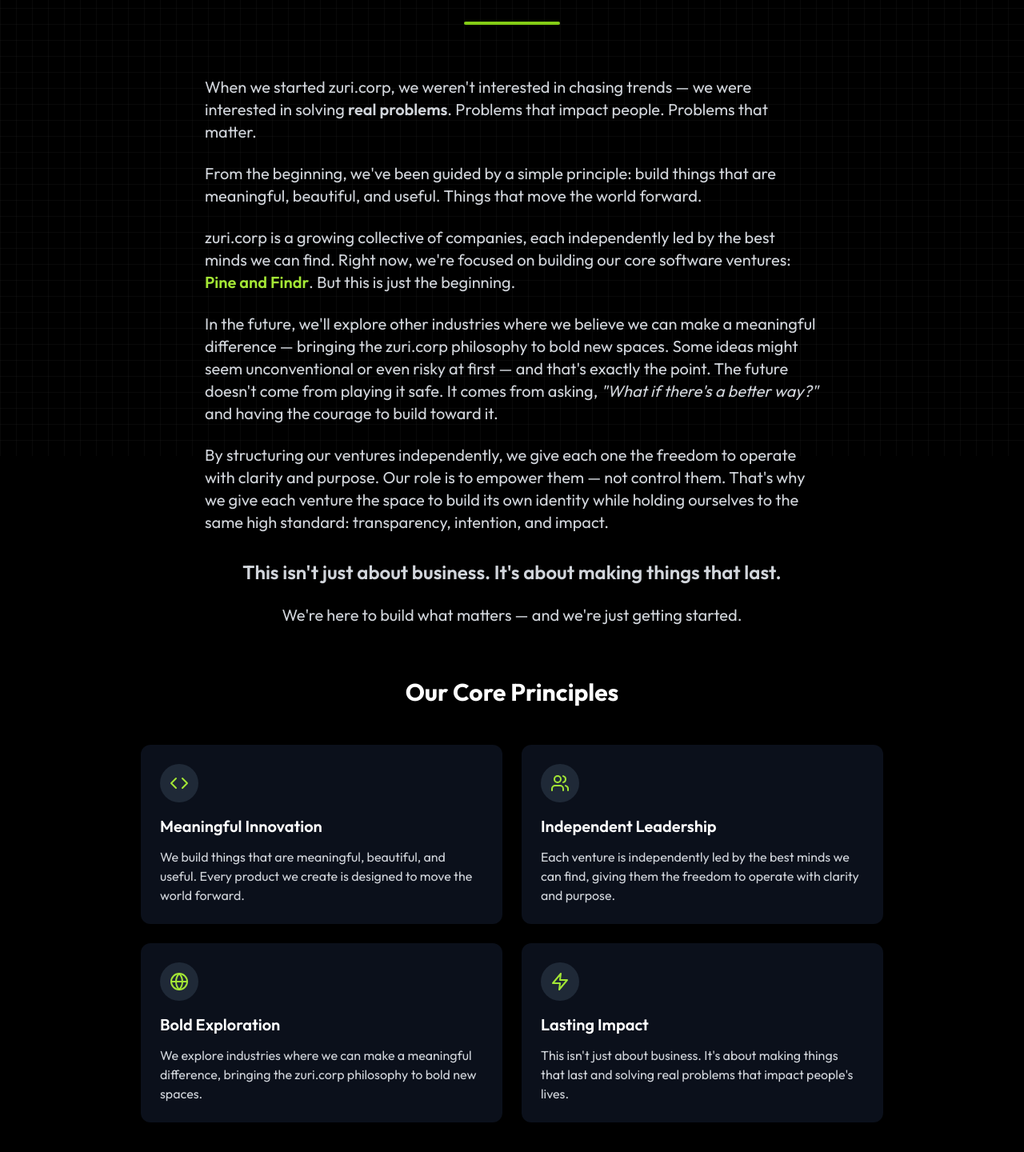
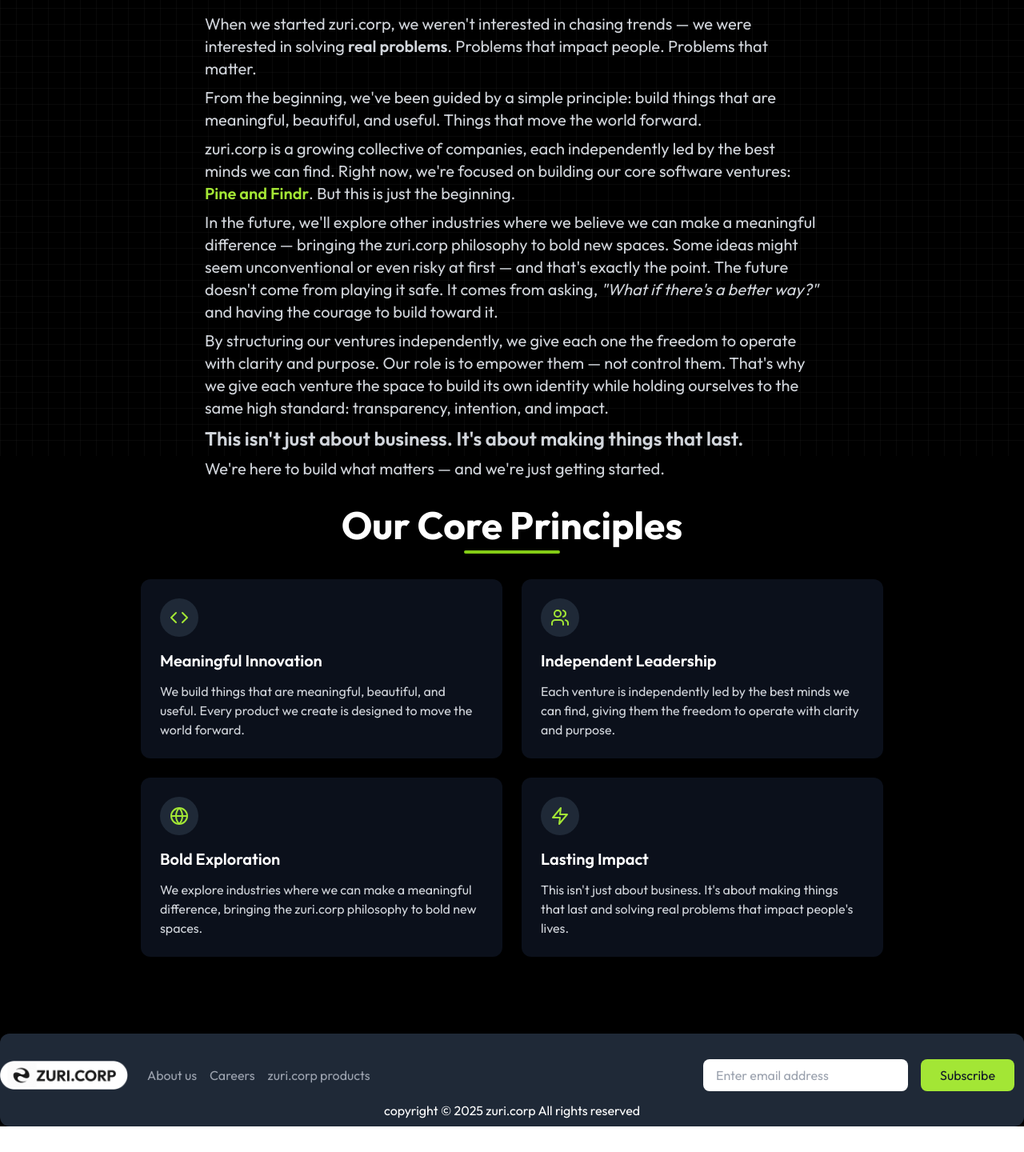
Before and after one commit to Oladotunlaniyan/zuri-landing, a React (Vite) app: page /about-us in a window 1280 px wide. Shown: the part 230-1670 px from the top of the page at 80% size. After the commit the page ends 1638 px from the top, so only its background shows below. Built offline with nearby package versions, Linux system fonts and the light colour scheme.

Commit message:
corrected indent and space for every page

```diff
--- a/src/components/about-us.tsx
+++ b/src/components/about-us.tsx
@@ -126,11 +126,11 @@
 					initial="hidden"
 					animate="visible"
 					variants={staggerContainer}
-					className="container relative z-10 max-w-5xl px-4 pt-10 pb-20 mx-auto sm:px-6 md:px-8 lg:px-12"
+					className="container relative z-10 max-w-5xl px-4 pt-6 pb-20 mx-auto sm:px-6 md:px-8 lg:px-12"
 				>
-					<motion.div variants={fadeIn} className="mb-16 text-center">
+					<motion.div variants={fadeIn} className="mb-6 text-center">
 						<h1
-							className={`text-4xl md:text-5xl font-bold mb-6 ${
+							className={`text-4xl md:text-5xl font-bold mb-2 ${
 								isDarkMode ? "text-white" : "text-gray-900"
 							}`}
 						>
@@ -142,11 +142,11 @@
 							transition={{ delay: 0.3, duration: 0.8 }}
 							className={`h-1 mx-auto ${
 								isDarkMode ? "bg-lime-500" : "bg-lime-600"
-							} rounded-full mb-8`}
+							} rounded-full mb-2`}
 						/>
 					</motion.div>
 
-					<motion.div variants={fadeIn} className="max-w-3xl mx-auto mb-16">
+					<motion.div variants={fadeIn} className="max-w-3xl mx-auto mb-8">
 						<div
 							className={`prose lg:prose-lg ${
 								isDarkMode
@@ -154,20 +154,20 @@
 									: "text-gray-700 prose-headings:text-gray-900"
 							} mx-auto`}
 						>
-							<p className="mb-6 text-lg leading-relaxed md:text-xl">
+							<p className="mb-2 text-lg leading-relaxed md:text-xl">
 								When we started zuri.corp, we weren't interested in chasing
 								trends — we were interested in solving{" "}
 								<span className="font-semibold">real problems</span>. Problems
 								that impact people. Problems that matter.
 							</p>
 
-							<p className="mb-6 text-lg leading-relaxed md:text-xl">
+							<p className="mb-2 text-lg leading-relaxed md:text-xl">
 								From the beginning, we've been guided by a simple principle:
 								build things that are meaningful, beautiful, and useful. Things
 								that move the world forward.
 							</p>
 
-							<p className="mb-6 text-lg leading-relaxed md:text-xl">
+							<p className="mb-2 text-lg leading-relaxed md:text-xl">
 								zuri.corp is a growing collective of companies, each
 								independently led by the best minds we can find. Right now,
 								we're focused on building our core software ventures:{" "}
@@ -181,7 +181,7 @@
 								. But this is just the beginning.
 							</p>
 
-							<p className="mb-6 text-lg leading-relaxed md:text-xl">
+							<p className="mb-2 text-lg leading-relaxed md:text-xl">
 								In the future, we'll explore other industries where we believe
 								we can make a meaningful difference — bringing the zuri.corp
 								philosophy to bold new spaces. Some ideas might seem
@@ -192,7 +192,7 @@
 								and having the courage to build toward it.
 							</p>
 
-							<p className="mb-6 text-lg leading-relaxed md:text-xl">
+							<p className="mb-2 text-lg leading-relaxed md:text-xl">
 								By structuring our ventures independently, we give each one the
 								freedom to operate with clarity and purpose. Our role is to
 								empower them — not control them. That's why we give each venture
@@ -200,26 +200,36 @@
 								the same high standard: transparency, intention, and impact.
 							</p>
 
-							<p className="mt-8 mb-6 text-xl font-semibold text-center md:text-2xl">
+							<p className="mt-2 mb-2 text-xl font-semibold text-left md:text-2xl">
 								This isn't just about business. It's about making things that
 								last.
 							</p>
 
-							<p className="text-lg text-center md:text-xl">
+							<p className="text-lg text-left md:text-xl">
 								We're here to build what matters — and we're just getting
 								started.
 							</p>
 						</div>
 					</motion.div>
 
-					<motion.div variants={fadeIn} className="mb-12">
-						<h2
-							className={`text-2xl md:text-3xl font-bold text-center mb-12 ${
+					<motion.div variants={fadeIn} className="mb-4">
+						<motion.div variants={fadeIn} className="mb-8 text-center">
+						<h3
+							className={`text-4xl md:text-5xl font-bold mb-2 ${
 								isDarkMode ? "text-white" : "text-gray-900"
 							}`}
 						>
 							Our Core Principles
-						</h2>
+						</h3>
+						<motion.div
+							initial={{ width: 0 }}
+							animate={{ width: "120px" }}
+							transition={{ delay: 0.3, duration: 0.8 }}
+							className={`h-1 mx-auto ${
+								isDarkMode ? "bg-lime-500" : "bg-lime-600"
+							} rounded-full mb-2`}
+						/>
+					</motion.div>
 
 						<div className="grid grid-cols-1 gap-6 md:grid-cols-2">
 							{features.map((feature, index) => (
--- a/src/components/careers.tsx
+++ b/src/components/careers.tsx
@@ -195,26 +195,34 @@
 				</Link>
 			</motion.div>
 			<motion.main
-				className="container relative z-10 max-w-4xl px-4 py-16 mx-auto sm:px-6 lg:px-8"
+				className="container relative z-10 max-w-4xl px-4 py-2 mx-auto sm:px-6 lg:px-8"
 				initial={{ opacity: 0, y: 20 }}
 				animate={{ opacity: 1, y: 0 }}
 				transition={{ duration: 0.5 }}
 			>
 				<motion.div
-					className="mb-16 text-center"
+					className="text-center mb-7"
 					initial={{ opacity: 0 }}
 					animate={{ opacity: 1 }}
 					transition={{ delay: 0.2, duration: 0.5 }}
 				>
 					<h1
-						className={`text-4xl md:text-5xl font-bold mb-6 ${
+						className={`text-4xl md:text-5xl font-bold mb-2 ${
 							isDarkMode ? "text-white" : "text-gray-900"
 						}`}
 					>
 						Careers
 					</h1>
+					<motion.div
+							initial={{ width: 0 }}
+							animate={{ width: "120px" }}
+							transition={{ delay: 0.3, duration: 0.8 }}
+							className={`h-1 mx-auto ${
+								isDarkMode ? "bg-lime-500" : "bg-lime-600"
+							} rounded-full mb-4`}
+						/>
 					<p
-						className={`text-lg md:text-xl max-w-2xl mx-auto ${
+						className={`text-left text-lg md:text-xl max-w-2xl mx-auto ${
 							isDarkMode ? "text-gray-300" : "text-gray-700"
 						}`}
 					>
--- a/src/components/footer.tsx
+++ b/src/components/footer.tsx
@@ -1,12 +1,14 @@
 import { Link } from "react-router";
 import logo from "../assets/logo.png";
+import { useThemeContext } from "../context/ThemeContext";
 
 export default function Footer() {
+	const { isDarkMode } = useThemeContext();
+
 	return (
-		<footer className="py-8 text-white bg-gray-900">
+		<footer className={`py-5 text-white ${ isDarkMode ? "bg-gray-800" : "bg-gray-900"} rounded-xl`}>
 			<div className="container mx-auto">
 				<div className="grid items-center justify-between grid-cols-1 gap-8 md:grid-cols-2">
-					{/* Links Section */}
 					<div className="flex flex-wrap justify-center gap-6 md:justify-start">
 						<div className="flex flex-col items-center justify-center gap-6 md:flex-row">
 							<img
@@ -37,7 +39,6 @@
 						</div>
 					</div>
 
-					{/* Subscription Section */}
 					<div className="z-10 flex flex-col items-center justify-center gap-4 p-3 sm:flex-row md:justify-end">
 						<input
 							type="email"
@@ -49,6 +50,9 @@
 						</button>
 					</div>
 				</div>
+					<div className="w-full -mb-3 text-center">
+						<p>copyright &copy; {new Date().getFullYear()} zuri.corp All rights reserved</p>
+					</div>
 			</div>
 		</footer>
 	);
--- a/src/components/header.tsx
+++ b/src/components/header.tsx
@@ -33,14 +33,14 @@
 						<img
 							src={logo}
 							alt="Zuri logo"
-							className="transition-transform duration-300 w-52 hover:scale-105"
+							className="w-40 transition-transform duration-300 h-9 hover:scale-105"
 						/>
 					</Link>
 				</div>
 
 				<button
 					onClick={() => setIsDarkMode(!isDarkMode)}
-					className={`p-2 mt-[-20px] rounded-full transition-all duration-300 transform hover:scale-110 ${
+					className={`p-2 rounded-full transition-all duration-300 transform hover:scale-110 ${
 						isDarkMode
 							? "bg-gray-800 text-yellow-400 hover:bg-gray-700"
 							: "bg-gray-100 text-gray-600 hover:bg-gray-200"
@@ -50,7 +50,7 @@
 					}
 				>
 					{isDarkMode ? (
-						<Sun className="w-5 h-5" />
+						<Sun className="w-6 h-6" />
 					) : (
 						<Moon className="w-5 h-5" />
 					)}
--- a/src/components/products.tsx
+++ b/src/components/products.tsx
@@ -166,23 +166,31 @@
 				initial="hidden"
 				animate="visible"
 				variants={staggerContainer}
-				className="container relative z-10 flex flex-col items-center max-w-6xl px-4 pt-10 pb-20 mx-auto sm:px-6 sm:pt-20"
+				className="container relative z-10 flex flex-col items-center max-w-6xl px-4 pt-4 pb-20 mx-auto sm:px-6 sm:pt-7"
 			>
-				<motion.div variants={fadeIn} custom={0} className="mb-12 text-center">
+				<motion.div variants={fadeIn} custom={0} className="mb-5 text-center">
 					<motion.h1
 						initial={{ opacity: 0, y: -20 }}
 						animate={{ opacity: 1, y: 0 }}
 						transition={{ duration: 0.7, ease: "easeOut" }}
-						className={`text-3xl sm:text-4xl md:text-5xl font-bold mb-6 ${
+						className={`text-3xl sm:text-4xl md:text-5xl font-bold mb-2 ${
 							isDarkMode ? "text-white" : "text-gray-800"
 						}`}
 					>
 						Products with Purpose. Ventures with Vision.
 					</motion.h1>
+					<motion.div
+							initial={{ width: 0 }}
+							animate={{ width: "150px" }}
+							transition={{ delay: 0.3, duration: 0.8 }}
+							className={`h-1 mx-auto ${
+								isDarkMode ? "bg-lime-500" : "bg-lime-600"
+							} rounded-full mb-3`}
+					/>
 
 					<motion.div variants={fadeIn} custom={0.5}>
 						<p
-							className={`hero-text text-base md:text-lg mb-12 max-w-3xl mx-auto ${
+							className={`hero-text text-left text-base md:text-lg mb-2 max-w-3xl mx-auto ${
 								isDarkMode ? "text-gray-300" : "text-gray-700"
 							}`}
 						>
```
Also changed, not shown: src/components/home.tsx (+4 -6 lines), 1 other file (tests, documents, lock files or other folders).
